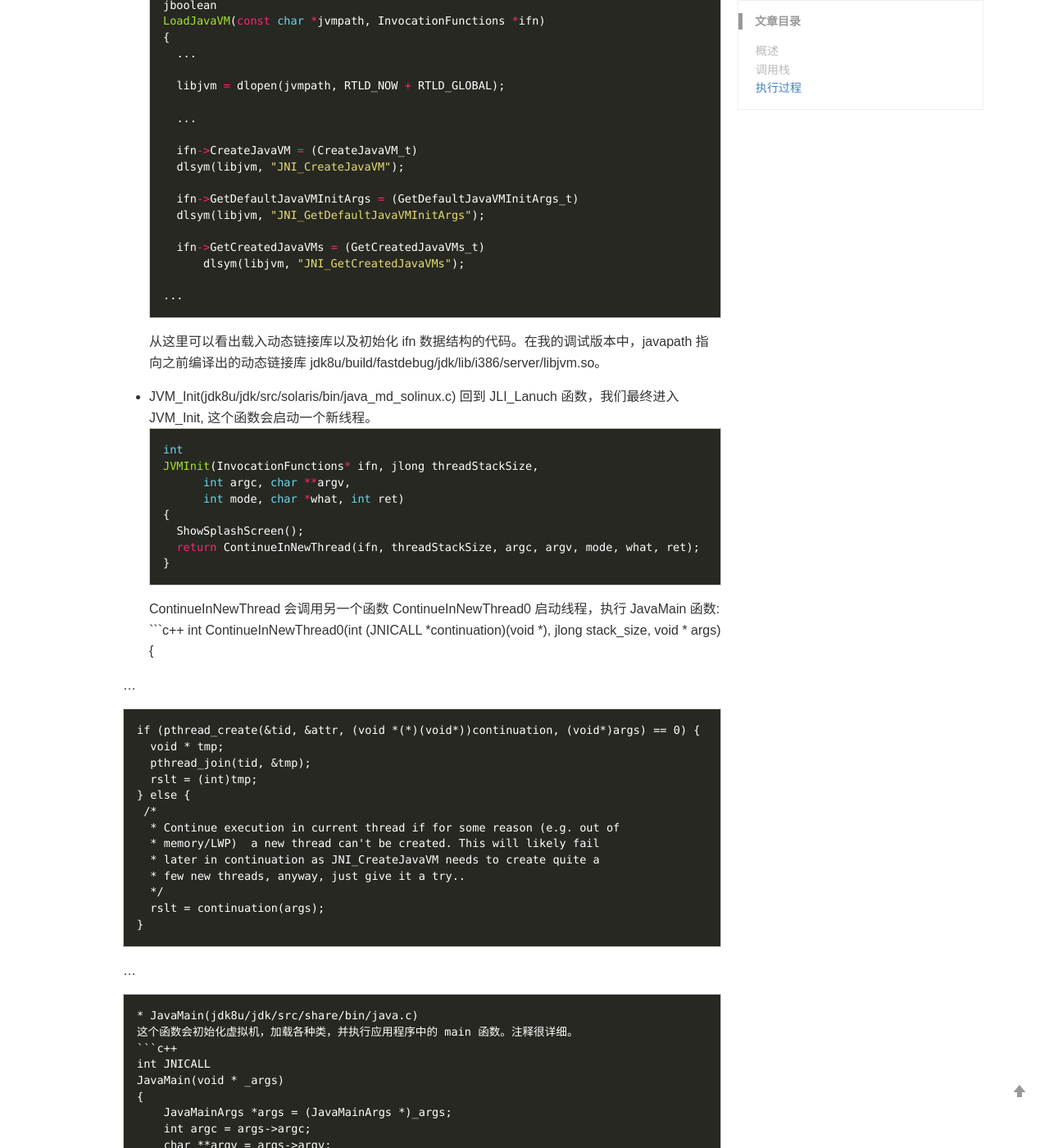
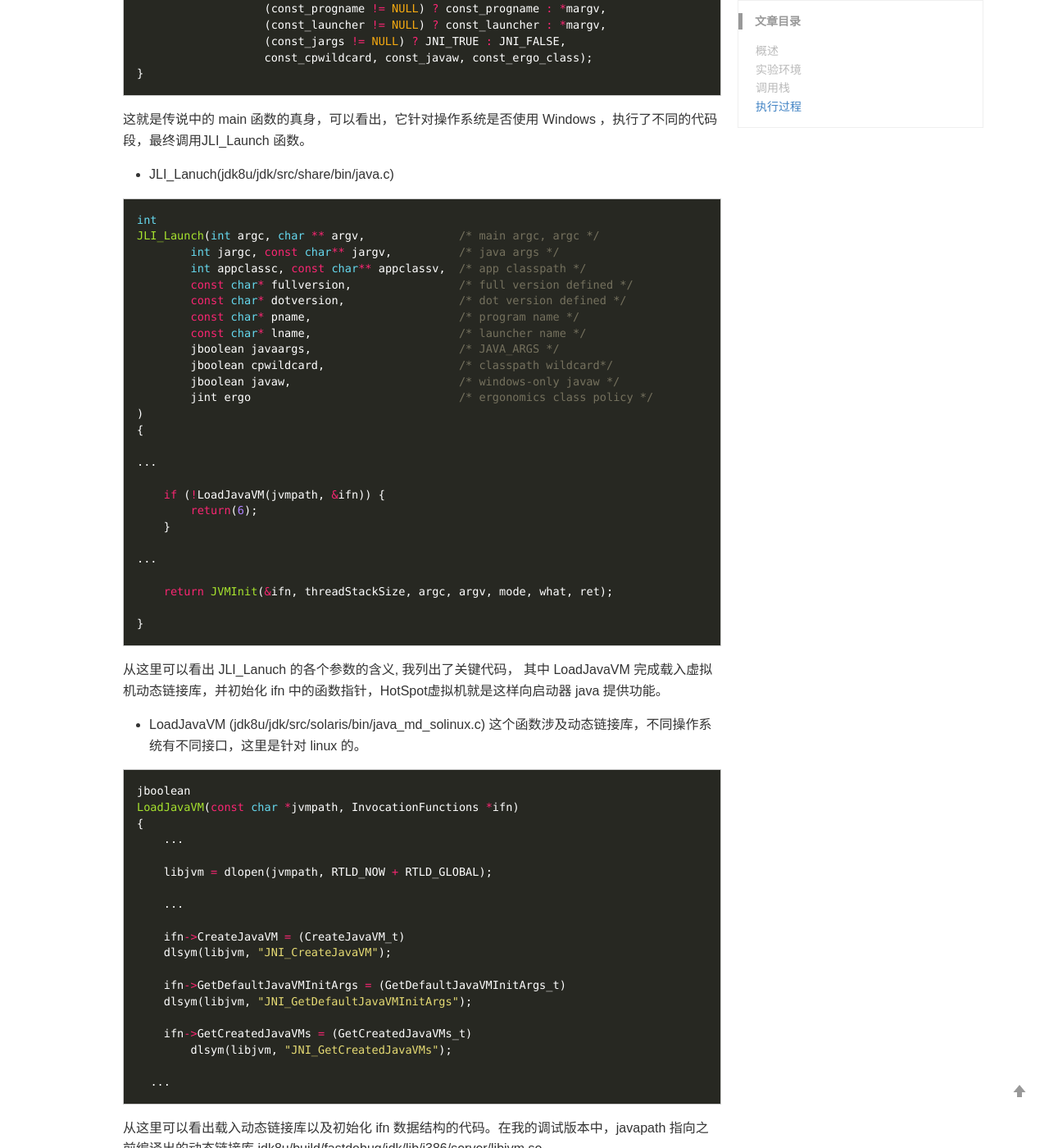
Before and after one commit to MazFactor/mzlongblog, a Jekyll site: the page built from _posts/2021-02-15-深入理解Java虚拟机笔记（一）（附录）-Java虚拟机启动与运行.md, in a window 1280 px wide and 1400 px high, scrolled down 3332 px. Shown: the whole window at 82% size. Built offline with Jekyll 4.4.1, drawn with Linux system fonts in a browser that asks for light colours; comment, search, counter and statistics services are not loaded; some of the changed text lies outside the part shown.

Commit message:
2021022104

````diff
--- a/_posts/2021-02-15-深入理解Java虚拟机笔记（一）（附录）-Java虚拟机启动与运行.md
+++ b/_posts/2021-02-15-深入理解Java虚拟机笔记（一）（附录）-Java虚拟机启动与运行.md
@@ -7,6 +7,8 @@
 ---
 ### 概述
 这篇文章是从 OpenJDK 源代码的角度讲当我们运行了“java -classpath . hello”之后，java.exe 如何从 main 函数开始执行，启动虚拟机，并执行字节码中的代码。
+
+### 实验环境
 要了解一个系统是如何运行的，光看是不行的，要实际地运行，调试，修改才能对系统的动作方式有所了解。起初我是按照 GitHub 上的一个项目 OpenJDK-Research 在 windows 7 64位平台上，使用 Visual Studio 2010 来调试，运行的。但是后来发现，这个项目仅仅编译了HotSpot虚拟机， java.exe 并没有编译。
 这里我们首先弄明白 java.exe 和虚拟机之间的关系。我们使用 Visual Studio 编译出的 HotSpot 是虚拟机，是作为动态链接库的形式被 java.exe 加载的。java.exe 负责解析参数，加载虚拟机链接库，它需要调用虚拟机中的函数来完成执行 Java 程序的功能。所以，你在HotSpot的源代码中找不到启动的程序的 main 函数，本来在 openjdk7 中，虚拟机是带有一个启动器的，在目录 openjdk/hotspot/src/share/tools/launcher/java.c 中可以找到 main 函数，但是在 openjdk8 中，这个启动器不见了，被放在 openjdk/jdk 目录下，而不是 openjdk/hotspot 目录下了，给我们的学习过程造成了伤害。
 所以我后来就在 linux 平台上调试了，因为在 windows 平台上，我始终没有把整个 openjdk8 编译成功，编译不出java.exe, 仅仅编译了 hotspot，是看不到从 main 函数开始的执行的。关于如何在 linux 平台下编译调试 openjdk8，可以参考我的另一篇文章[在Ubuntu 12.04 上编译 openjdk8](https://blog.csdn.net/on_1y/article/details/38761511).
@@ -25,6 +27,7 @@
 ```
 ### 执行过程
 * main.c (jdk8u/jdk/src/share/bin/main.c)
+
 ```c++
 /*
  * Copyright (c) 1995, 2012, Oracle and/or its affiliates. All rights reserved.
@@ -143,6 +146,7 @@
 ```
 这就是传说中的 main 函数的真身，可以看出，它针对操作系统是否使用 Windows ，执行了不同的代码段，最终调用JLI_Launch 函数。
 * JLI_Lanuch(jdk8u/jdk/src/share/bin/java.c)
+
 ```c++
 int
 JLI_Launch(int argc, char ** argv,              /* main argc, argc */
@@ -174,6 +178,7 @@
 从这里可以看出 JLI_Lanuch 的各个参数的含义, 我列出了关键代码， 其中 LoadJavaVM 完成载入虚拟机动态链接库，并初始化 ifn 中的函数指针，HotSpot虚拟机就是这样向启动器 java 提供功能。
 * LoadJavaVM (jdk8u/jdk/src/solaris/bin/java_md_solinux.c)
 这个函数涉及动态链接库，不同操作系统有不同接口，这里是针对 linux 的。
+
 ```c++
 jboolean
 LoadJavaVM(const char *jvmpath, InvocationFunctions *ifn)
@@ -198,6 +203,7 @@
 从这里可以看出载入动态链接库以及初始化 ifn 数据结构的代码。在我的调试版本中，javapath 指向之前编译出的动态链接库 jdk8u/build/fastdebug/jdk/lib/i386/server/libjvm.so。
 * JVM_Init(jdk8u/jdk/src/solaris/bin/java_md_solinux.c)
 回到 JLI_Lanuch 函数，我们最终进入 JVM_Init, 这个函数会启动一个新线程。
+
 ```c++
 int
 JVMInit(InvocationFunctions* ifn, jlong threadStackSize,
@@ -209,6 +215,7 @@
 }
 ```
 ContinueInNewThread 会调用另一个函数 ContinueInNewThread0 启动线程，执行 JavaMain 函数:
+
 ```c++
 int
 ContinueInNewThread0(int (JNICALL *continuation)(void *), jlong stack_size, void * args) {
@@ -233,6 +240,7 @@
 ```
 * JavaMain(jdk8u/jdk/src/share/bin/java.c)
 这个函数会初始化虚拟机，加载各种类，并执行应用程序中的 main 函数。注释很详细。
+
 ```c++
 int JNICALL
 JavaMain(void * _args)
@@ -334,6 +342,7 @@
 ```
 注意 InitializeJVM 函数，它会调用之前初始化的 ifn 数据结构中的 CreateJavaVM 函数.
 * InitializeJVM(jdk8u/jdk/src/share/bin/java.c::InitializeJVM)
+
 ```c++
 static jboolean
 InitializeJVM(JavaVM **pvm, JNIEnv **penv, InvocationFunctions *ifn)
@@ -365,6 +374,7 @@
 }
 ```
 ifn->CreateJavaVM指向虚拟机动态链接库中的 JNI_CreateJavaVM 函数，这个函数会真正创建虚拟机。 这个函数执行后，pvm, penv 的值就会被设定，我们可以比较下执行前后它们的值，来看看它们的作用。
+
 ```c++
 // before r = ifn->CreateJavaVM(pvm, (void **)penv, &args);
 
@@ -373,6 +383,7 @@
 (gdb) p *penv
 $9 = (JNIEnv *) 0x0
 ```
+
 ```c++
 // after r = ifn->CreateJavaVM(pvm, (void **)penv, &args);
 
@@ -397,6 +408,7 @@
 ```
 可以看出它们得到了hotspot 中以 jni_ 开头的一些函数，虚拟机正是以这样的方式向外提供功能。我们大概看一下JNI_CreateJavaVM 的功能。
 * JNI_CreateJavaVM(jdk8u\hotspot\src\share\vm\prims\jni.cpp)
+
 ```c++
 _JNI_IMPORT_OR_EXPORT_ jint JNICALL JNI_CreateJavaVM(JavaVM **vm, void **penv, void *args) {
   ...
````
